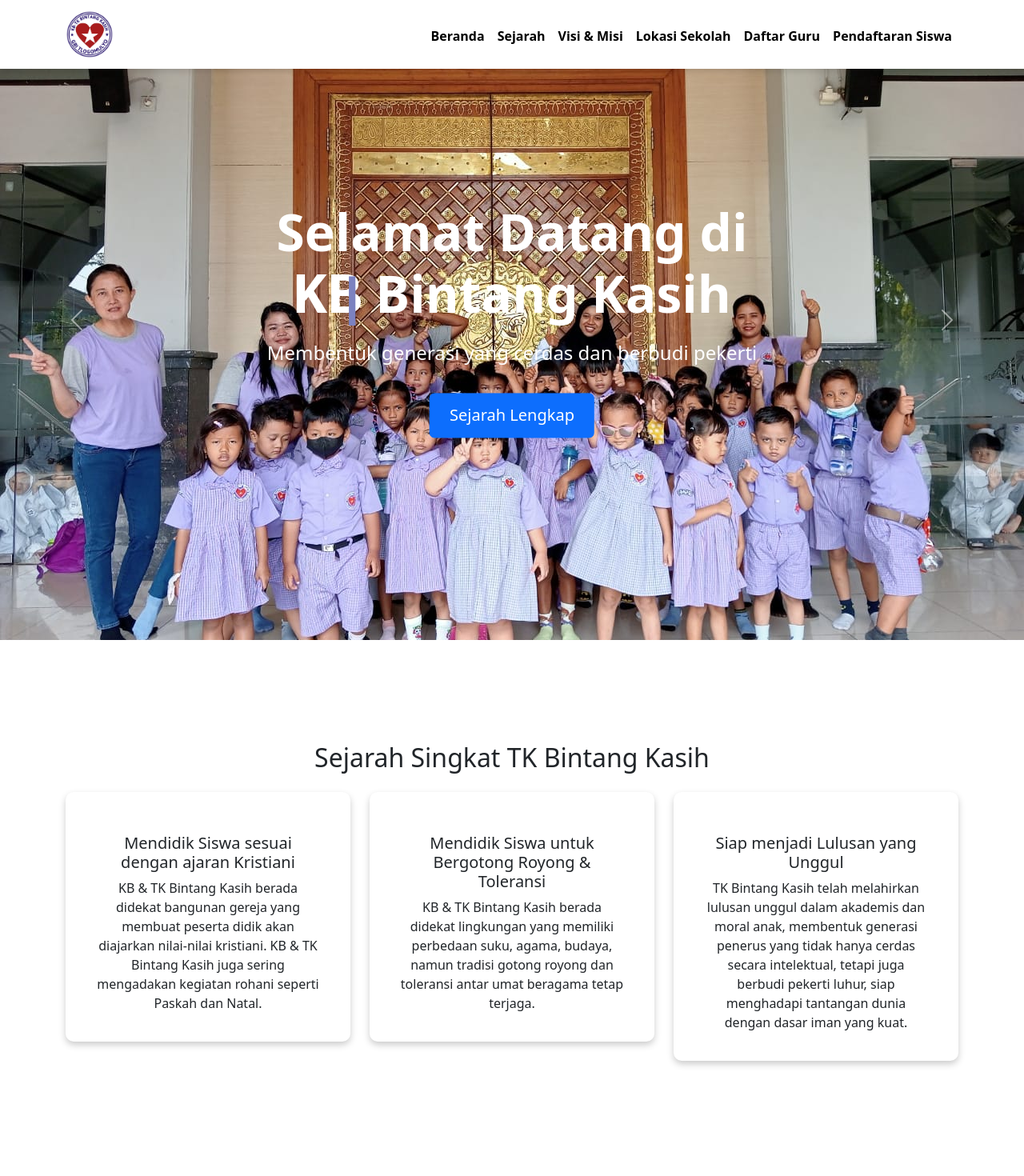
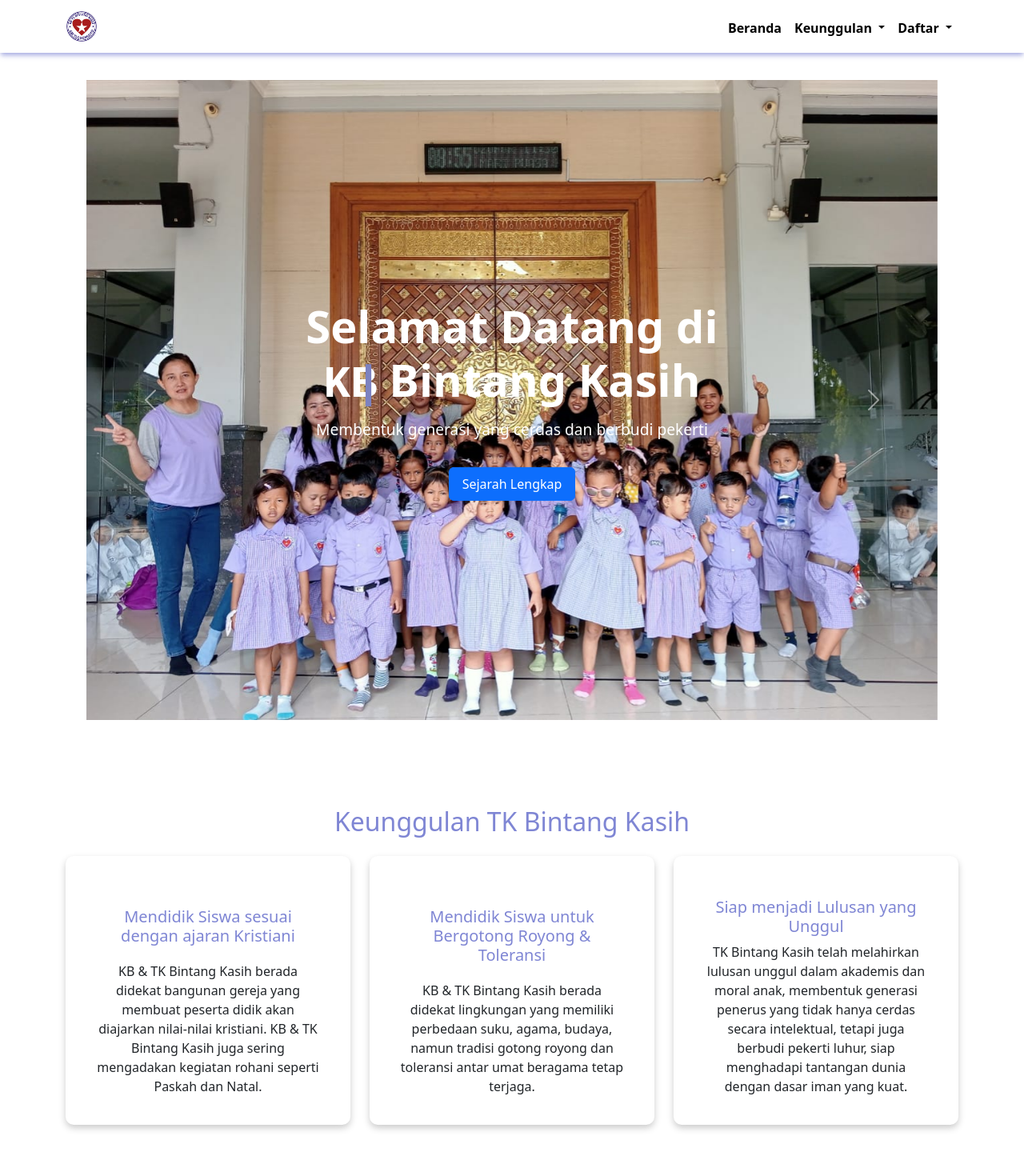
Before and after one commit to yerikodirgantara/Tk-Bintang-Kasih, a Vue app: page / in a window 1280 px wide. Shown: the top 1470 px of the page at 80% size. Built offline with nearby package versions, Linux system fonts and the light colour scheme.

Commit message:
commit ketiga

```diff
--- a/index.html
+++ b/index.html
@@ -2,7 +2,7 @@
 <html lang="en">
   <head>
     <meta charset="UTF-8" />
-    <link rel="icon" href="/logo.jpg" />
+    <link rel="icon" href="src/assets/image.jpg" />
     <meta name="viewport" content="width=device-width, initial-scale=1.0" />
     <title>Pendaftaran Peserta Didik Baru KB & TK Bintang Kasih</title>
   </head>
--- a/src/components/Dataibu/Ibusiswa.vue
+++ b/src/components/Dataibu/Ibusiswa.vue
@@ -19,7 +19,7 @@
       <div class="form-group">
         <label for="agama">Agama:</label>
         <select id="agama" v-model="formData.agama" required>
-          <option disabled value="">Silahkan Pilih salah satu</option>
+          <option value="" >Silahkan Pilih salah satu</option>
           <option>Islam</option>
           <option>Kristen</option>
           <option>Katholik</option>
@@ -39,7 +39,7 @@
       <div class="form-group">
         <label for="pendapatan">Pendapatan:</label>
         <select id="pendapatan" v-model="formData.pendapatan" required>
-          <option disabled value="">Silahkan Pilih Salah Satu</option>
+          <option default value="">Silahkan Pilih Salah Satu</option>
           <option>< Rp 1.000.000</option>
           <option>Rp 1.000.000 - Rp 3.000.000</option>
           <option>Rp 3.000.000 - Rp 5.000.000</option>
@@ -53,7 +53,7 @@
       <div class="form-group">
         <label for="pkhKip">Termasuk dalam Keluarga PKH (Program Keluarga Harapan) / KIP (Kartu Indonesia Pintar):</label>
         <select id="pkhKip" v-model="formData.pkhKip" @change="handlePKHKIPChange" required>
-          <option disabled value="">Silahkan Pilih Salah Satu</option>
+          <option default value="">Silahkan Pilih Salah Satu</option>
           <option>Ya</option>
           <option>Tidak</option>
         </select>
--- a/src/components/Dataibu2/Ibusiswa2.vue
+++ b/src/components/Dataibu2/Ibusiswa2.vue
@@ -19,7 +19,7 @@
         <div class="form-group">
           <label for="agama">Agama:</label>
           <select id="agama" v-model="formData.agama" required>
-            <option disabled value="">Silahkan Pilih salah satu</option>
+            <option value="">Silahkan Pilih salah satu</option>
             <option>Islam</option>
             <option>Kristen</option>
             <option>Katholik</option>
@@ -39,7 +39,7 @@
         <div class="form-group">
           <label for="pendapatan">Pendapatan:</label>
           <select id="pendapatan" v-model="formData.pendapatan" required>
-            <option disabled value="">Silahkan Pilih Salah Satu</option>
+            <option value="">Silahkan Pilih Salah Satu</option>
             <option>< Rp 1.000.000</option>
             <option>Rp 1.000.000 - Rp 3.000.000</option>
             <option>Rp 3.000.000 - Rp 5.000.000</option>
@@ -53,7 +53,7 @@
         <div class="form-group">
           <label for="pkhKip">Termasuk dalam Keluarga PKH (Program Keluarga Harapan) / KIP (Kartu Indonesia Pintar):</label>
           <select id="pkhKip" v-model="formData.pkhKip" @change="handlePKHKIPChange" required>
-            <option disabled value="">Silahkan Pilih Salah Satu</option>
+            <option value="">Silahkan Pilih Salah Satu</option>
             <option>Ya</option>
             <option>Tidak</option>
           </select>
--- a/src/components/Kb/Formkb.vue
+++ b/src/components/Kb/Formkb.vue
@@ -44,9 +44,14 @@
         <input type="text" id="alamatKK" v-model="formData.alamatKK" placeholder="Cth: Jl. Jemur Andayani No.12 Surabaya" required>
       </div>
       <div class="form-group">
-        <label for="foto">Foto Anak Background Merah (maksimal 1 MB):</label>
-        <input type="file" id="foto" @change="handleFileUpload" accept="image/*" required>
-        <span v-if="fileError" class="error-message">{{ fileError }}</span>
+        <label for="foto">Foto Anak Background Merah (Maxsimum 1 MB):</label>
+        <input type="file" id="foto" @change="handleFileUpload('foto')" accept="image/*" required>
+        <span v-if="fileErrors.foto" class="error-message">{{ fileErrors.foto }}</span>
+      </div>
+      <div class="form-group">
+        <label for="fileKK">Upload File Kartu Keluarga (KK) (Maxsimum 1 MB):</label>
+        <input type="file" id="fileKK" @change="handleFileUpload('fileKK')" accept="image/*" required>
+        <span v-if="fileErrors.fileKK" class="error-message">{{ fileErrors.fileKK }}</span>
       </div>
       <div class="form-actions">
         <button type="button" @click="goHome">Kembali</button>
@@ -71,26 +76,30 @@
         anakKe: '',
         alamatDomisili: '',
         alamatKK: '',
-        foto: null
+        foto: null,
+        fileKK: null
       },
-      fileError: ''
+      fileErrors: {
+        foto: '',
+        fileKK: ''
+      }
     }
   },
   methods: {
-    handleFileUpload(event) {
+    handleFileUpload(field) {
       const file = event.target.files[0];
       if (file) {
         if (file.size > 1 * 1024 * 1024) { // Batas ukuran 1 MB
-          this.fileError = 'Ukuran file tidak boleh lebih dari 1 MB.';
-          this.formData.foto = null;
+          this.fileErrors[field] = `Ukuran file ${field === 'foto' ? 'foto' : 'KK'} tidak boleh lebih dari 1 MB.`;
+          this.formData[field] = null;
         } else {
-          this.fileError = '';
-          this.formData.foto = file;
+          this.fileErrors[field] = '';
+          this.formData[field] = file;
         }
       }
     },
     submitForm() {
-      if (this.fileError) {
+      if (this.fileErrors.foto || this.fileErrors.fileKK) {
         alert('Terdapat kesalahan pada file yang diupload.');
         return;
       }
@@ -111,9 +120,13 @@
         anakKe: '',
         alamatDomisili: '',
         alamatKK: '',
-        foto: null
+        foto: null,
+        fileKK: null
       };
-      this.fileError = '';
+      this.fileErrors = {
+        foto: '',
+        fileKK: ''
+      };
     },
     goHome() {
       // Mengarahkan pengguna ke halaman home
--- a/src/components/Landingpage/Home.vue
+++ b/src/components/Landingpage/Home.vue
@@ -50,7 +50,7 @@
     <!-- Sejarah Section with Container -->
     <section id="sejarah" class="my-5">
       <div class="container">
-        <h2 class="text-center mb-4">Sejarah Singkat TK Bintang Kasih</h2>
+        <h2 class="text-center mb-4">Keunggulan TK Bintang Kasih</h2>
         <div class="row">
           <div class="col-md-4">
             <div class="card text-center">
@@ -116,14 +116,30 @@
 
 <!-- Lokasi Sekolah Section -->
 <section id="lokasi-sekolah" class="container my-5 section-box">
-      <h2 class="text-center mb-4">Lokasi Sekolah</h2>
+  <h2 class="text-center mb-4">Lokasi Sekolah & Kontak Kami</h2>
   <div class="row justify-content-center">
-        <div class="col-md-8 text-center">
+    <!-- Kolom Lokasi -->
+    <div class="col-md-6">
+      <h4 class="text-center">Lokasi Sekolah</h4>
       <p>Kami berlokasi di Jl. Dolog Lor Raya No.7, Tlogosari Wetan, Kec. Pedurungan, Kota Semarang, Jawa Tengah</p>
-          <iframe src="https://www.google.com/maps/embed?pb=!1m18!1m12!1m3!1d3960.1450567943875!2d110.46970877475769!3d-6.992190593008854!2m3!1f0!2f0!3f0!3m2!1i1024!2i768!4f13.1!3m3!1m2!1s0x2e708d6b65eb5721%3A0x9ee1b4d92c836e63!2sTK%20Bintang%20Kasih!5e0!3m2!1sid!2sid!4v1725731173060!5m2!1sid!2sid" width="600" height="450" style="border:0;" allowfullscreen="" loading="lazy" referrerpolicy="no-referrer-when-downgrade"></iframe>
+      <iframe src="https://www.google.com/maps/embed?pb=!1m18!1m12!1m3!1d3960.1450567943875!2d110.46970877475769!3d-6.992190593008854!2m3!1f0!2f0!3f0!3m2!1i1024!2i768!4f13.1!3m3!1m2!1s0x2e708d6b65eb5721%3A0x9ee1b4d92c836e63!2sTK%20Bintang%20Kasih!5e0!3m2!1sid!2sid!4v1725731173060!5m2!1sid!2sid"
+        width="100%" height="300" style="border:0;" allowfullscreen="" loading="lazy" referrerpolicy="no-referrer-when-downgrade"></iframe>
+    </div>
+
+    <!-- Kolom Kontak Kami -->
+    <div class="col-md-6">
+      <h4 class="text-center">Kontak Kami</h4>
+      <p>Jika ada pertanyaan, silakan hubungi kami melalui informasi di bawah ini:</p>
+      <ul class="list-unstyled p-3">
+        <li><strong>Alamat:</strong> Jl. Dolog Lor Raya No.7, Semarang</li>
+        <li><strong>Telepon:</strong> (024) 123-4567</li>
+        <li><strong>Email:</strong> info@bintangkasih.sch.id</li>
+        <li><strong>Jam Operasional:</strong> Senin - Jumat, 08.00 - 16.00</li>
+      </ul>
     </div>
   </div>
 </section>
+
 
     <!-- Organizational Chart Section -->
     <section id="bagan-organisasi" class="container my-5 section-box">
@@ -306,11 +322,15 @@
   position: relative;
   height: 100vh;
   overflow: hidden;
+  margin-top: 100px; /* Agar tidak nabrak dengan navbar */
 }
 .carousel-item img {
-  width: 150%;
-  height: 180vh;
+  width: 100%;
+  height: 100vh;
   object-fit: contain;
+}
+h2, h5 {
+  color: #7f86d4; /* Warna ungu */
 }
 .content {
   z-index: 1;
@@ -319,47 +339,40 @@
   left: 50%;
   transform: translate(-50%, -50%);
   text-align: center;
+  width: 90%;
+  max-width: 600px;
 }
 .hero-title {
-  font-size: 4rem;
+  font-size: 3.5rem;
   font-weight: bold;
 }
 .hero-subtitle {
-  font-size: 1.5rem;
+  font-size: 1.2rem;
 }
 /* Typewriter Effect Styling */
 .typewriter-effect {
   display: inline-block;
   position: relative;
   font-family: monospace;
-  font-size: 4.5rem; /* Sesuaikan ukuran font */
-  white-space: nowrap; /* Prevent line breaks */
+  font-size: 3.5rem;
+  white-space: nowrap;
 }
-
 .cursor {
   display: inline-block;
   position: absolute;
-  right: -0.1em; /* Adjust as needed to align with text */
+  right: -0.1em;
   bottom: 0;
-  font-size: 4rem; /* Sesuaikan ukuran font cursor */
+  font-size: 3.5rem;
   color: #7c82c0;
   animation: blink-caret 0.75s step-end infinite;
 }
-
 @keyframes blink-caret {
-  from, to {
-    opacity: 0;
-  }
-  50% {
-    opacity: 1;
-  }
-}
-.hero-title {
-  text-align: center;
+  from, to { opacity: 0; }
+  50% { opacity: 1; }
 }
 .btn {
-  padding: 0.75rem 1.5rem;
-  font-size: 1.25rem;
+  padding: 0.5rem 1rem;
+  font-size: 1rem;
 }
 
 /* Cards Styling */
@@ -369,9 +382,10 @@
   box-shadow: 0 4px 8px rgba(0, 0, 0, 0.205);
   padding: 20px;
   border-radius: 10px;
+  height: 100%;
 }
 .card:hover {
-  transform: scale(1.05);
+  transform: translateY(-5px);
 }
 .card i {
   color: #007bff;
@@ -390,17 +404,19 @@
 .misi-list {
   text-align: justify;
   list-style-type: decimal;
-  padding-left: 10;
+  padding-left: 20px;
 }
 
 /* Section Styling */
 section {
-  padding: 80px 0;
+  padding: 60px 0;
+  margin-top: 100px; /* Tambahkan margin top agar tidak nabrak navbar */
 }
 
 /* Lokasi and Pendaftaran Sections */
 .section-box {
-  padding: 80px 0;
+  padding: 60px 0;
+  margin-top: 100px; /* Pastikan juga ditambahkan margin pada section ini */
 }
 
 .bagan-organisasi img {
@@ -412,4 +428,57 @@
 .bagan-organisasi .list-group-item:hover {
   background-color: #f8f9fa;
 }
+
+/* Responsive adjustments */
+@media (max-width: 768px) {
+  .hero-title {
+    font-size: 2rem;
+  }
+  .hero-subtitle {
+    font-size: 1rem;
+  }
+  .typewriter-effect {
+    font-size: 2rem;
+  }
+  .cursor {
+    font-size: 2rem;
+  }
+  .card {
+    margin-bottom: 20px;
+  }
+}
+
+@media (max-width: 576px) {
+  .hero-title {
+    font-size: 1.5rem;
+  }
+  .hero-subtitle {
+    font-size: 0.9rem;
+  }
+  .typewriter-effect {
+    font-size: 1.5rem;
+  }
+  .cursor {
+    font-size: 1.5rem;
+  }
+  .btn {
+    padding: 0.4rem 0.8rem;
+    font-size: 0.9rem;
+  }
+}
+
+/* Map container for responsiveness */
+.map-container {
+  position: relative;
+  padding-bottom: 75%; /* 4:3 Aspect Ratio */
+  height: 0;
+  overflow: hidden;
+}
+.map-container iframe {
+  position: absolute;
+  top: 0;
+  left: 0;
+  width: 100% !important;
+  height: 100% !important;
+}
 </style>
--- a/src/components/Navbar/Navmenu.vue
+++ b/src/components/Navbar/Navmenu.vue
@@ -16,20 +16,23 @@
           <li class="nav-item">
             <a class="nav-link" href="#">Beranda</a>
           </li>
-          <li class="nav-item">
-            <a class="nav-link" href="#sejarah">Sejarah</a>
+          <li class="nav-item dropdown">
+            <a class="nav-link dropdown-toggle" href="#" id="keunggulanDropdown" role="button" data-bs-toggle="dropdown" aria-expanded="false">
+              Keunggulan
+            </a>
+            <ul class="dropdown-menu" aria-labelledby="keunggulanDropdown">
+              <li><a class="dropdown-item" href="#visi-misi">Visi & Misi</a></li>
+              <li><a class="dropdown-item" href="#lokasi-sekolah">Lokasi Sekolah</a></li>
+            </ul>
           </li>
-          <li class="nav-item">
-            <a class="nav-link" href="#visi-misi">Visi & Misi</a>
-          </li>
-          <li class="nav-item">
-            <a class="nav-link" href="#lokasi-sekolah">Lokasi Sekolah</a>
-          </li>
-          <li class="nav-item">
-            <a class="nav-link" href="#bagan-organisasi">Daftar Guru</a>
-          </li>
-          <li class="nav-item">
-            <a class="nav-link" href="#pendaftaran">Pendaftaran Siswa</a>
+          <li class="nav-item dropdown">
+            <a class="nav-link dropdown-toggle" href="#" id="guruDropdown" role="button" data-bs-toggle="dropdown" aria-expanded="false">
+              Daftar
+            </a>
+            <ul class="dropdown-menu" aria-labelledby="guruDropdown">
+              <li><a class="dropdown-item" href="#bagan-organisasi">Daftar Guru</a></li>
+              <li><a class="dropdown-item" href="#pendaftaran">Daftar Siswa</a></li>
+            </ul>
           </li>
         </ul>
       </div>
@@ -50,12 +53,15 @@
 <style scoped>
 /* Fixed Navbar styling */
 .navbar {
-  box-shadow: 0 4px 6px rgba(0, 0, 0, 0.1);
+  position: fixed;
+  top: 0;
+  width: 100%;
   z-index: 1000;
+  box-shadow: 0 4px 6px -1px rgba(127, 134, 212, 0.7); /* Tambahkan bayangan ungu di bawah navbar */
 }
 
 .navbar-brand img {
-  width: 60px; /* Sesuaikan ukuran logo */
+  width: 40px; /* Sesuaikan ukuran logo */
 }
 
 .navbar-nav .nav-link {
@@ -74,7 +80,7 @@
   height: 3px;
   bottom: 0;
   left: -100%;
-  background-color: #7f86d4; /*warna garis */
+  background-color: #7f86d4; /* warna garis */
   transition: all 0.4s ease; /* Kecepatan animasi */
 }
 
@@ -89,6 +95,7 @@
 body {
   padding-top: 80px; /* Agar konten tidak tertutup oleh navbar */
 }
+
 
 /* Custom Hamburger Menu Icon */
 .navbar-toggler {
--- a/src/components/Tk/Formtk.vue
+++ b/src/components/Tk/Formtk.vue
@@ -45,8 +45,13 @@
       </div>
       <div class="form-group">
         <label for="foto">Foto (maksimal 1 MB):</label>
-        <input type="file" id="foto" @change="handleFileUpload" accept="image/*" required>
-        <span v-if="fileError" class="error-message">{{ fileError }}</span>
+        <input type="file" id="foto" @change="handleFileUpload('foto')" accept="image/*" required>
+        <span v-if="fileErrors.foto" class="error-message">{{ fileErrors.foto }}</span>
+      </div>
+      <div class="form-group">
+        <label for="fileKK">Upload File KK (maksimal 1 MB):</label>
+        <input type="file" id="fileKK" @change="handleFileUpload('fileKK')" accept="image/*" required>
+        <span v-if="fileErrors.fileKK" class="error-message">{{ fileErrors.fileKK }}</span>
       </div>
       <div class="form-actions">
         <button type="button" @click="goHome">Kembali</button>
@@ -71,26 +76,30 @@
         anakKe: '',
         alamatDomisili: '',
         alamatKK: '',
-        foto: null
+        foto: null,
+        fileKK: null
       },
-      fileError: ''
+      fileErrors: {
+        foto: '',
+        fileKK: ''
+      }
     }
   },
   methods: {
-    handleFileUpload(event) {
+    handleFileUpload(field) {
       const file = event.target.files[0];
       if (file) {
         if (file.size > 1 * 1024 * 1024) { // Batas ukuran 1 MB
-          this.fileError = 'Ukuran file tidak boleh lebih dari 1 MB.';
-          this.formData.foto = null;
+          this.fileErrors[field] = `Ukuran file ${field === 'foto' ? 'foto' : 'KK'} tidak boleh lebih dari 1 MB.`;
+          this.formData[field] = null;
         } else {
-          this.fileError = '';
-          this.formData.foto = file;
+          this.fileErrors[field] = '';
+          this.formData[field] = file;
         }
       }
     },
     submitForm() {
-      if (this.fileError) {
+      if (this.fileErrors.foto || this.fileErrors.fileKK) {
         alert('Terdapat kesalahan pada file yang diupload.');
         return;
       }
@@ -111,9 +120,13 @@
         anakKe: '',
         alamatDomisili: '',
         alamatKK: '',
-        foto: null
+        foto: null,
+        fileKK: null
       };
-      this.fileError = '';
+      this.fileErrors = {
+        foto: '',
+        fileKK: ''
+      };
     },
     goHome() {
       // Mengarahkan pengguna ke halaman home
```
Also changed, not shown: src/assets/image.jpg (added). Lines whose indentation alone changed are shown as unchanged.
